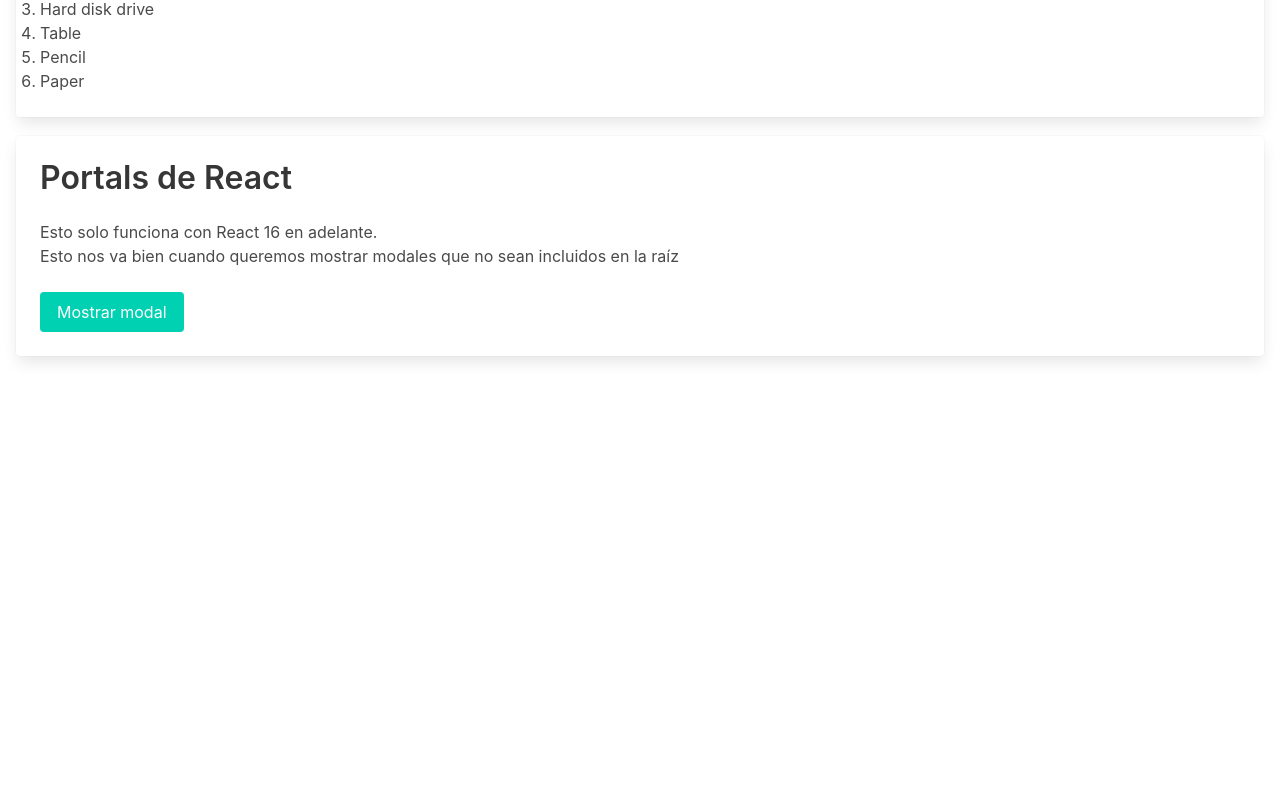
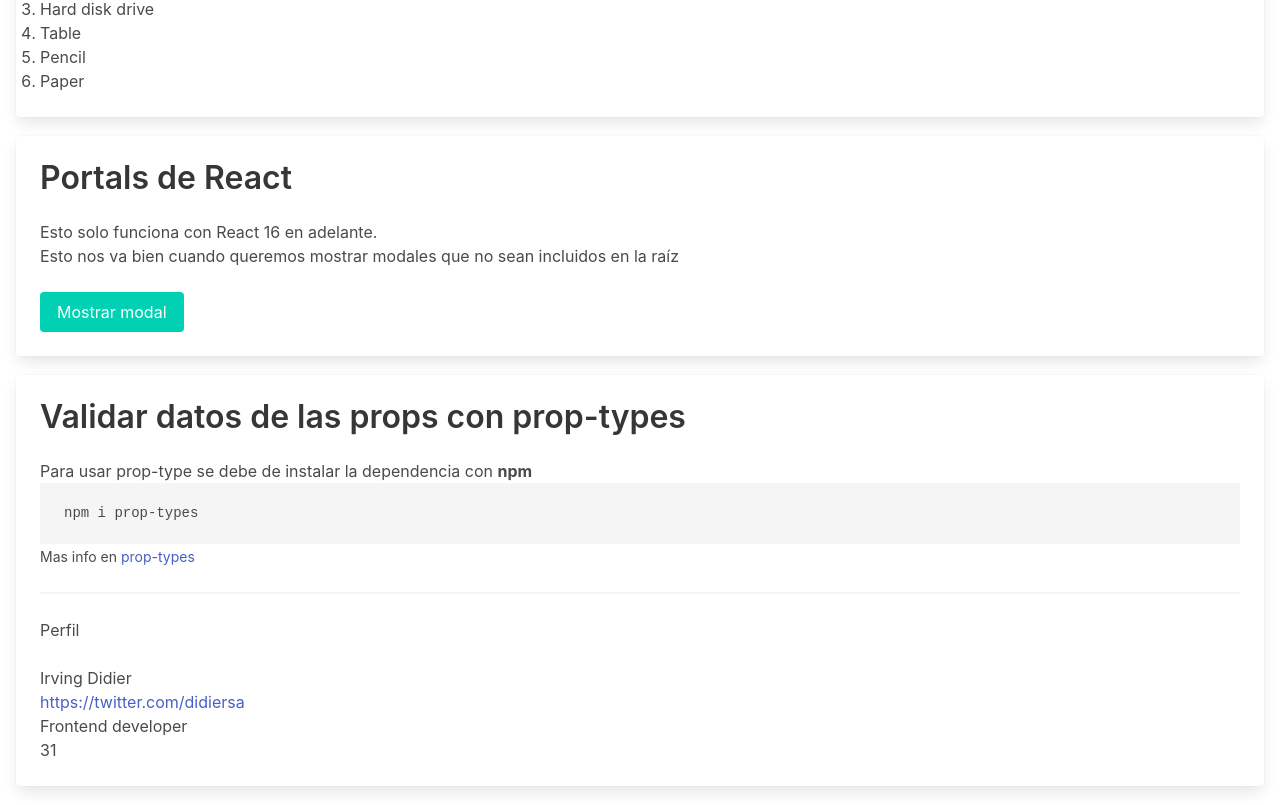
Before and after one commit to bider88/basic-react, a React (Create React App) app: page / in a window 1280 px wide. Shown: the part 2088-2893 px from the top of the page. Before the commit the page ends 2463 px from the top, so only its background shows below. Built offline with nearby package versions, Linux system fonts and the light colour scheme.

Commit message:
Valid data from props with prop-types

```diff
--- a/package.json
+++ b/package.json
@@ -8,6 +8,7 @@
     "@testing-library/user-event": "^7.2.1",
     "bulma": "^0.8.0",
     "node-sass": "^4.13.1",
+    "prop-types": "^15.7.2",
     "react": "^16.13.0",
     "react-dom": "^16.13.0",
     "react-scripts": "3.4.0"
--- a/src/App.js
+++ b/src/App.js
@@ -10,6 +10,7 @@ import InjectHtml from './components/InjectHtml';
 import ChildrenProp from './components/ChildrenProp';
 import Fragment from './components/Fragment';
 import PortalModal from './components/PortalModal';
+import PropTypes from './components/ValidPropTypes';
 
 function App() {
 
@@ -46,6 +47,8 @@ function App() {
         <Fragment/>
         { /* Portals de React */}
         <PortalModal/>
+        { /* Validar datos del props con prop-types */}
+        <PropTypes name='Irving Didier' twitter='https://twitter.com/didiersa' bio='Frontend developer' age={31}/>
       </div>
     </div>
   );
--- /dev/null
+++ b/src/components/ValidPropTypes/ValidPropTypes.js
@@ -0,0 +1,36 @@
+import React from 'react'
+import PropTypes from 'prop-types'
+
+export default class ValidPropTypes extends React.Component {
+
+  // Valida que el tipo de dato sea el esperado
+  static propTypes = {
+    name: PropTypes.string,
+    twitter: PropTypes.string,
+    bio: PropTypes.string,
+    age: PropTypes.number
+  }
+
+  render() {
+    const {name, twitter, bio, age} = this.props
+    return (
+      <div className='card'>
+        <div className='card-content'>
+          <p className='title'>Validar datos de las props con prop-types</p>
+          Para usar prop-type se debe de instalar la dependencia con <b>npm</b>
+          <pre>
+            npm i prop-types
+          </pre>
+          <small>Mas info en <a href='https://www.npmjs.com/package/prop-types' target='_blank' rel='noopener noreferrer'>prop-types</a></small>
+          <hr/>
+          <p>Perfil</p>
+          <br/>
+          <p>{ name }</p>
+          <p><a href={ twitter } target='_blank' rel='noopener noreferrer'>{ twitter }</a></p>
+          <p>{ bio }</p>
+          <p>{ age }</p>
+        </div>
+      </div>
+    )
+  }
+}
--- /dev/null
+++ b/src/components/ValidPropTypes/index.js
@@ -0,0 +1 @@
+export { default } from './ValidPropTypes'
```
